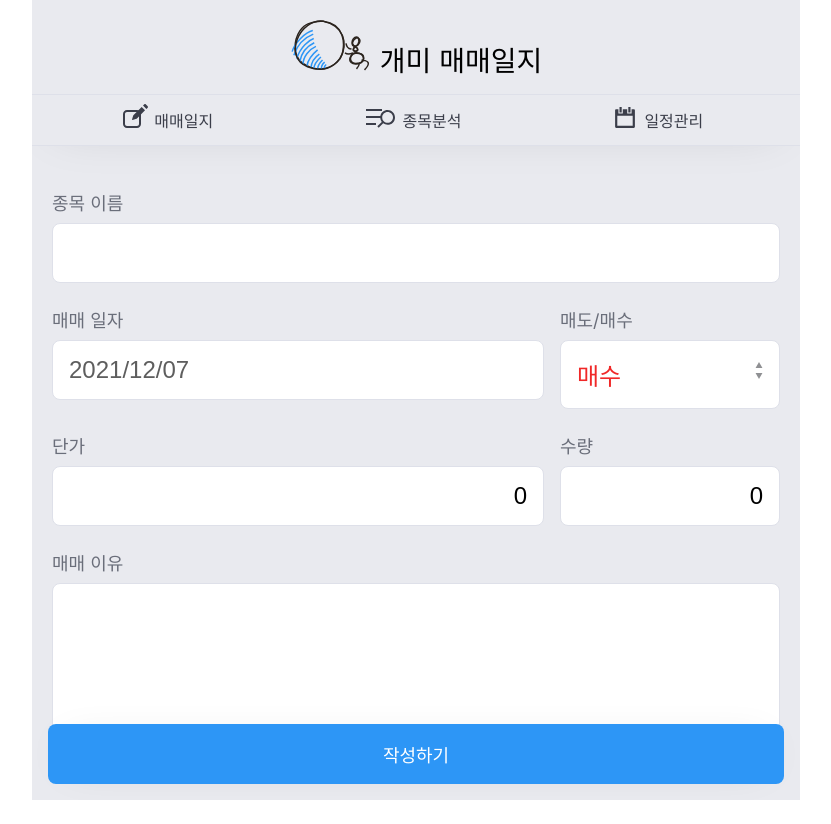
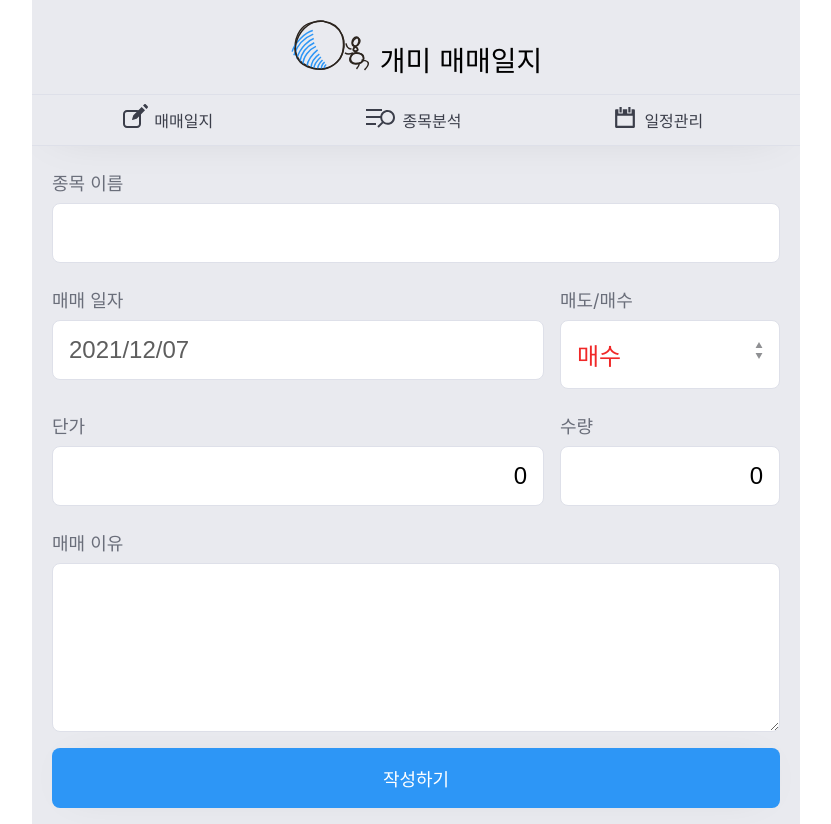
Before and after one commit to uu29/trading-log, a Next.js app: page /create in a window 1280 px wide. Shown: the whole page, without its empty margins (224-1055 px from the left). Before the commit the page ends 800 px from the top, so only its background shows below. Built offline with nearby package versions, Linux system fonts and the light colour scheme.

Commit message:
update: create change

```diff
--- a/pages/create.tsx
+++ b/pages/create.tsx
@@ -1,4 +1,3 @@
-import AddBtn from "components/AddBtn";
 import useForm from "hooks/useForm";
 import styled from "@emotion/styled";
 import { cx, css } from "@emotion/css";
@@ -52,7 +51,7 @@ const Create = () => {
   const { form, handleChange } = useForm<IValue>({ initialValue, onSubmit });
   return (
     <FormWrap>
-      <form>
+      <form method="post">
         <Label htmlFor="name">종목 이름</Label>
         <Input type="text" id="name" name="name" value={form.name} onChange={handleChange} className={form_input_style} />
         <Flex>
@@ -95,11 +94,28 @@ const Create = () => {
         </Flex>
         <Label htmlFor="desc">매매 이유</Label>
         <TextArea id="desc" name="desc" rows={5} cols={33} value={form.desc} onChange={handleChange} className={form_input_style} />
-        <AddBtn />
+        <SubmitBtn>작성하기</SubmitBtn>
       </form>
     </FormWrap>
   );
 };
+
+const SubmitBtn = styled.button`
+  margin-top: 1.6rem;
+  display: block;
+  width: 100%;
+  height: 6rem;
+  font-size: 1.8rem;
+  border-radius: 0.8rem;
+  background: #2d96f6;
+  color: #fff;
+  text-align: center;
+  transition: all 0.2s;
+  box-shadow: 0 0 4rem -2rem rgba(0, 0, 0, 0.15);
+  &:hover {
+    background: #238cee;
+  }
+`;
 
 const Label = styled.label`
   display: inline-block;
@@ -109,7 +125,7 @@ const Label = styled.label`
 `;
 
 const FormWrap = styled.div`
-  margin: 2rem;
+  margin: 0 2rem 1.6rem;
 `;
 
 const Input = styled.input`
```
